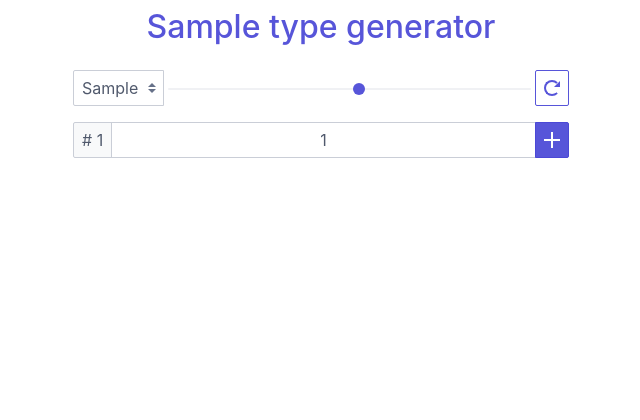
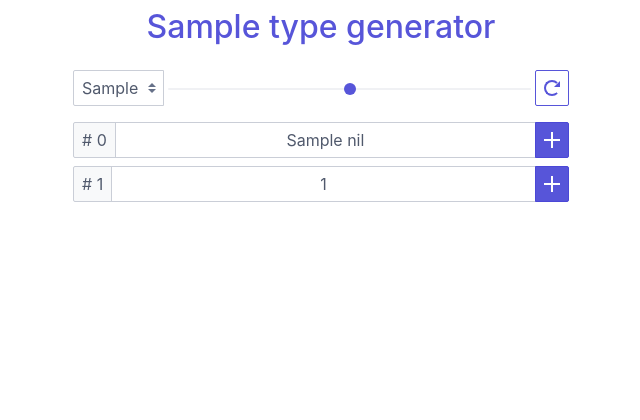
Before and after one commit to kwielo/uuidgenerator, a Symfony app: template src/App/views/index.html.twig in a window 1280 px wide. Shown: the top 420 px of the page, without its empty margins (319-959 px from the left). Run offline with Twig, Linux system fonts and the light colour scheme; the template is opened without the code that fills it: most values are stand-ins (such as "Sample title", 1, 10 or a date in 2020); some libraries are stand-ins or nearby versions.

Commit message:
added nil value to the list

```diff
--- a/public/index.php
+++ b/public/index.php
@@ -4,7 +4,11 @@ use Symfony\Component\HttpFoundation\Request;
 
 require __DIR__.'/../src/App/Kernel.php';
 
-$kernel = new \App\Kernel('prod', false);
+if (false !== strpos($_SERVER['HTTP_HOST'], 'localhost')) {
+    $kernel = new \App\Kernel('dev', true);
+} else {
+    $kernel = new \App\Kernel('prod', false);
+}
 $request = Request::createFromGlobals();
 $response = $kernel->handle($request);
 $response->send();
--- a/src/App/Controller/IndexController.php
+++ b/src/App/Controller/IndexController.php
@@ -23,6 +23,7 @@ class IndexController extends Controller
             'type' => $type,
             'bulk' => $bulk,
             'uuids' => $uuids,
+            'nil' => $uuidRepository->getNil(),
         ]);
     }
 }
--- a/src/App/Repository/UuidRepository.php
+++ b/src/App/Repository/UuidRepository.php
@@ -43,4 +43,9 @@ class UuidRepository
 
         }
     }
+
+    public function getNil()
+    {
+        return Uuid::NIL;
+    }
 }
--- a/src/App/views/index.html.twig
+++ b/src/App/views/index.html.twig
@@ -23,7 +23,7 @@
                                     <option value="{{uuid_type}}" {% if uuid_type == type %}selected="selected"{% endif %}>{{ uuid_type }}</option>
                                 {% endfor %}
                             </select>
-                            <input style="margin-top:0.4em!important;" class="slider tooltip bulk-input px-1" type="range" min="1" max="20" value="{{ bulk }}"
+                            <input style="margin-top:0.4em!important;" class="slider tooltip bulk-input px-1" type="range" min="1" max="15" value="{{ bulk }}"
                                 oninput="this.setAttribute('value', this.value);">
                             <button class="btn bulk-submit"><i class="icon icon-refresh"></i></button>
                         </div>
@@ -34,6 +34,11 @@
             <div class="columns mt-2">
                 <div class="col-12">
                     <div class="form-group">
+                        <div class="input-group uuid-line mt-2">
+                            <span class="input-group-addon"># 0</span>
+                            <input class="form-input uuid-input text-center" type="text" value="{{ nil }}" />
+                            <button class="btn btn-primary input-group-btn uuid-copy"><i class="icon icon-plus"></i></button>
+                        </div>
                         {% for uuid in uuids %}
                         <div class="input-group uuid-line mt-2">
                             <span class="input-group-addon"># {{ loop.index }}</span>
```
